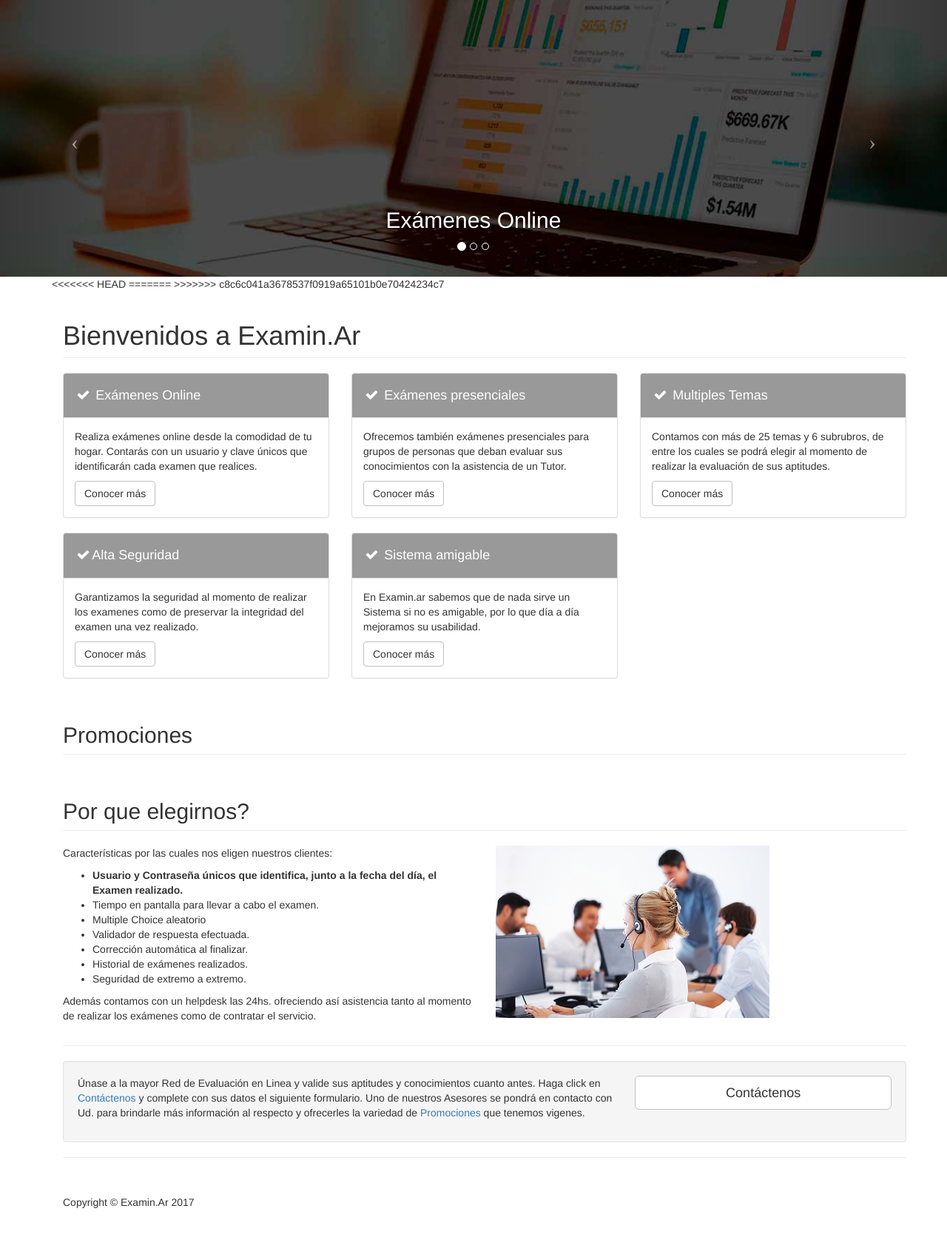
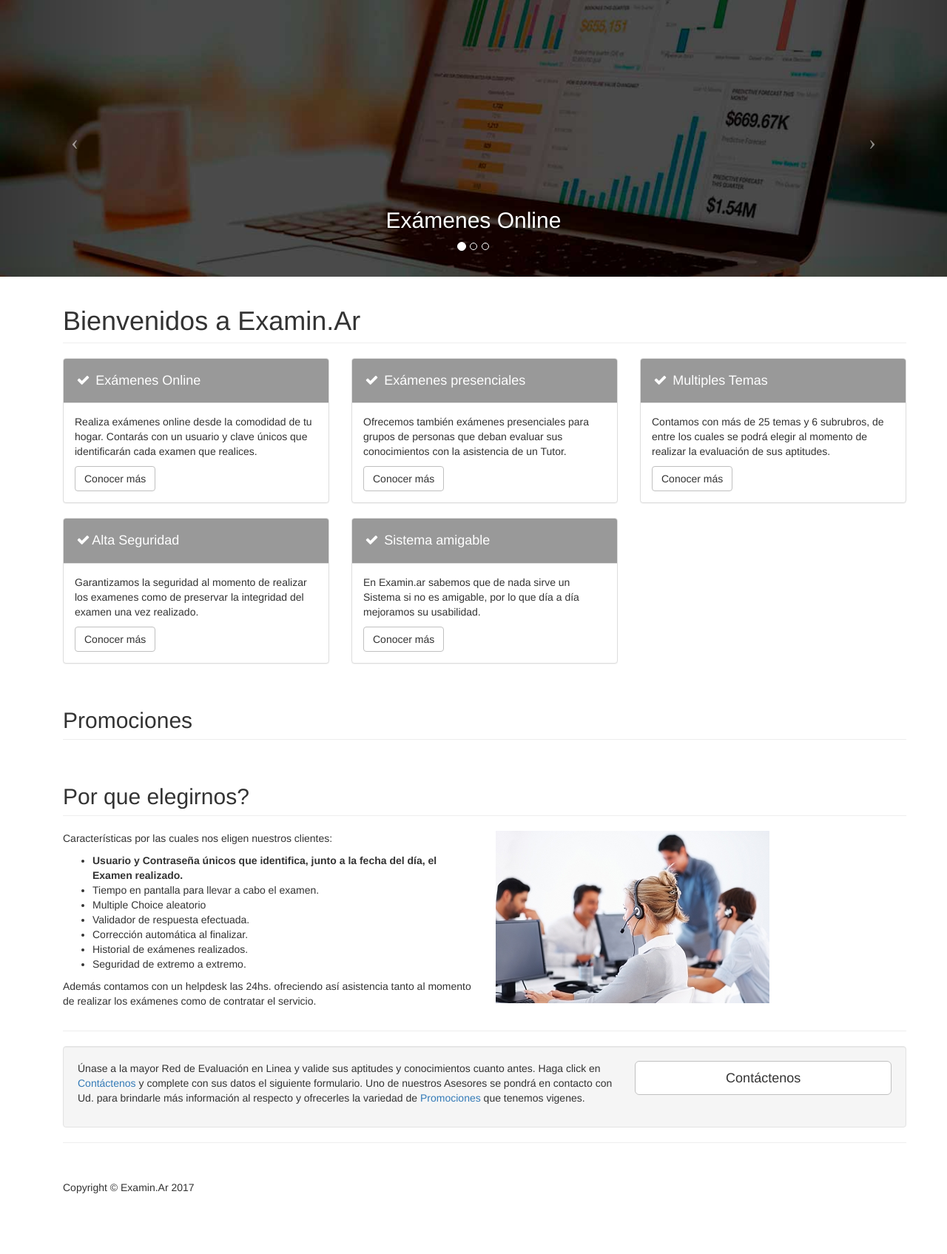
Before and after one commit to GuillermoRosello/EducAr, a PHP site: page /public/index.php in a window 1280 px wide. Shown: the part 51-1746 px from the top of the page at 74% size. After the commit the page ends 1664 px from the top, so only its background shows below. Run offline with PHP 8.4, Linux system fonts and the light colour scheme; data that the repository does not hold is empty.

Commit message:
sin comentarios
sin comentarios

```diff
--- a/public/index.php
+++ b/public/index.php
@@ -4,13 +4,7 @@
 <?php require '../private/Functions/initialize.php';?>
 <?php include('shared/public_header.php'); ?>
 <?php include('shared/public_navigation.php'); ?>
-<!-- Pablo -->
-<<<<<<< HEAD
-=======
-
->>>>>>> c8c6c041a3678537f0919a65101b0e70424234c7
 <?php $promociones = promociones(); ?>
-    <!-- Guillermo -->
 <?php $ruta = '/EducAr/public/img/promo/'; ?>
 
     <!-- Page Content -->
```
